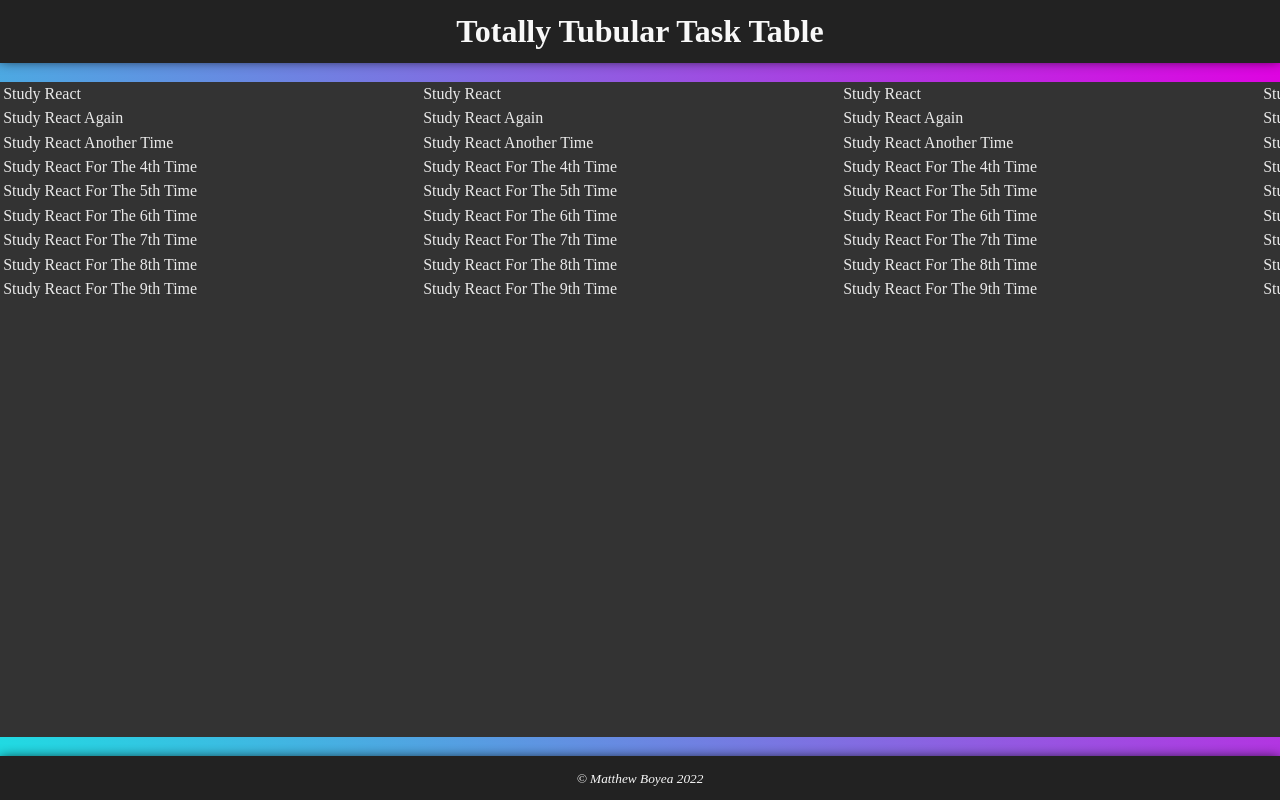
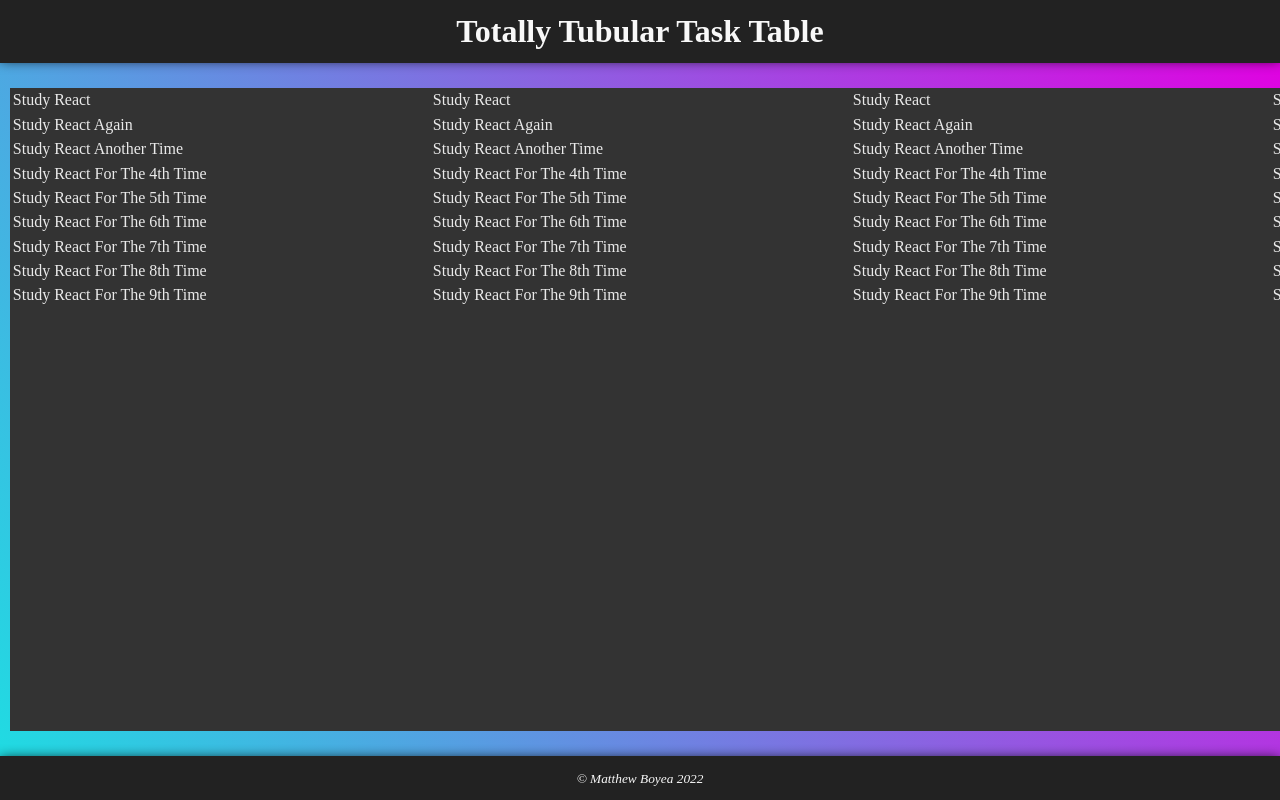
Before and after one commit to YourZombieMop/totally-tubular-task-table, a React app: page / in a window 1280 px wide. Built offline with nearby package versions, Linux system fonts and the light colour scheme.

Commit message:
scroll behavior complete

```diff
--- a/src/components/HorizontalScrollContainer/HorizontalScrollContainer.sass
+++ b/src/components/HorizontalScrollContainer/HorizontalScrollContainer.sass
@@ -1,12 +1,13 @@
-$v-padding: 1.2em
-$h-padding: 0em
+$v-padding: 1.6em
+$h-padding: 0.6em
 .horizontal-scroll-container
   white-space: nowrap
   overflow: hidden
-  overflow-x: auto
+  overflow-x: scroll
   -webkit-overflow-scrolling: touch
   -ms-overflow-style: -ms-autohiding-scrollbar
-  overscroll-behavior: contain // TODO: fix scroll behavior
+  overscroll-behavior: contain
+  color-scheme: dark
   height: calc(100% - 2 * $v-padding)
   width: calc(100% - 2 * $h-padding)
   padding: $v-padding $h-padding
@@ -14,6 +15,3 @@
     display: inline-block
     height: 100%
     overscroll-behavior: contain
-
-.horizontal-scroll-container::-webkit-scrollbar
-  display: none
--- a/src/components/HorizontalScrollContainer/HorizontalScrollContainer.tsx
+++ b/src/components/HorizontalScrollContainer/HorizontalScrollContainer.tsx
@@ -1,4 +1,4 @@
-import React, {FC, ReactElement, useRef} from 'react';
+import React, {FC, ReactElement, useRef, useState} from 'react';
 
 import './HorizontalScrollContainer.sass'
 
@@ -11,14 +11,19 @@
   children,
 }): ReactElement => {
   const containerRef = useRef() as React.MutableRefObject<HTMLDivElement>;
+
   const onScroll: React.WheelEventHandler<HTMLDivElement> = (e) => {
-    if (e.deltaX == 0 && e.deltaY != 0) {
-      console.log(e);
-      containerRef.current.scroll({
-        top: 0,
-        left: containerRef.current.scrollLeft + e.deltaY,
-        behavior: 'smooth'
-      });
+    const hoveredElement = document.elementFromPoint(e.clientX, e.clientY);
+    if (hoveredElement == containerRef.current) {
+      // if user is scrolling vertically & not horizontally
+      if (e.deltaY != 0 && e.deltaX == 0) {
+        // scroll horizontally
+        containerRef.current.scroll({
+          top: 0,
+          left: containerRef.current.scrollLeft + e.deltaY,
+          behavior: 'auto'
+        });
+      }
     }
   }
   return (
```
